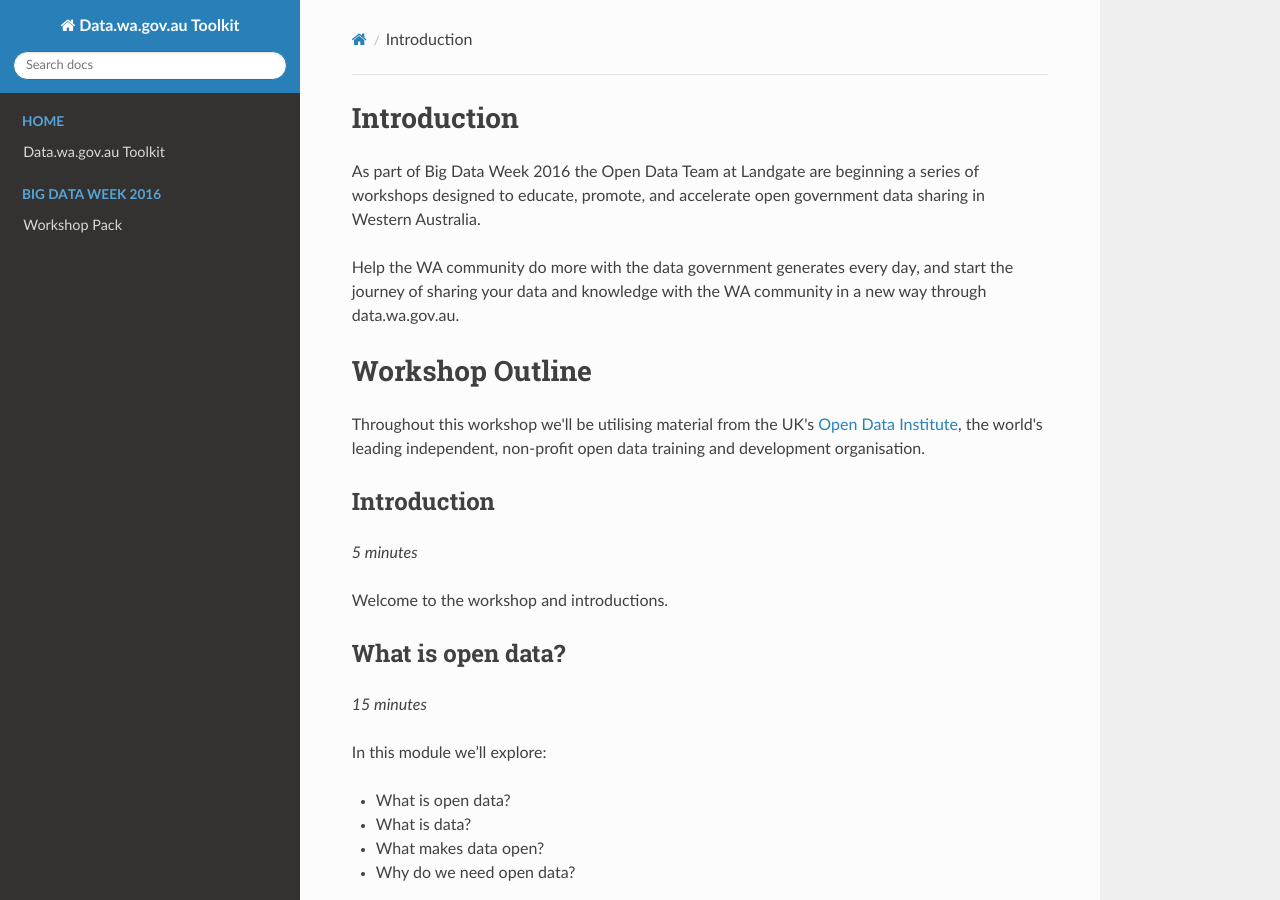
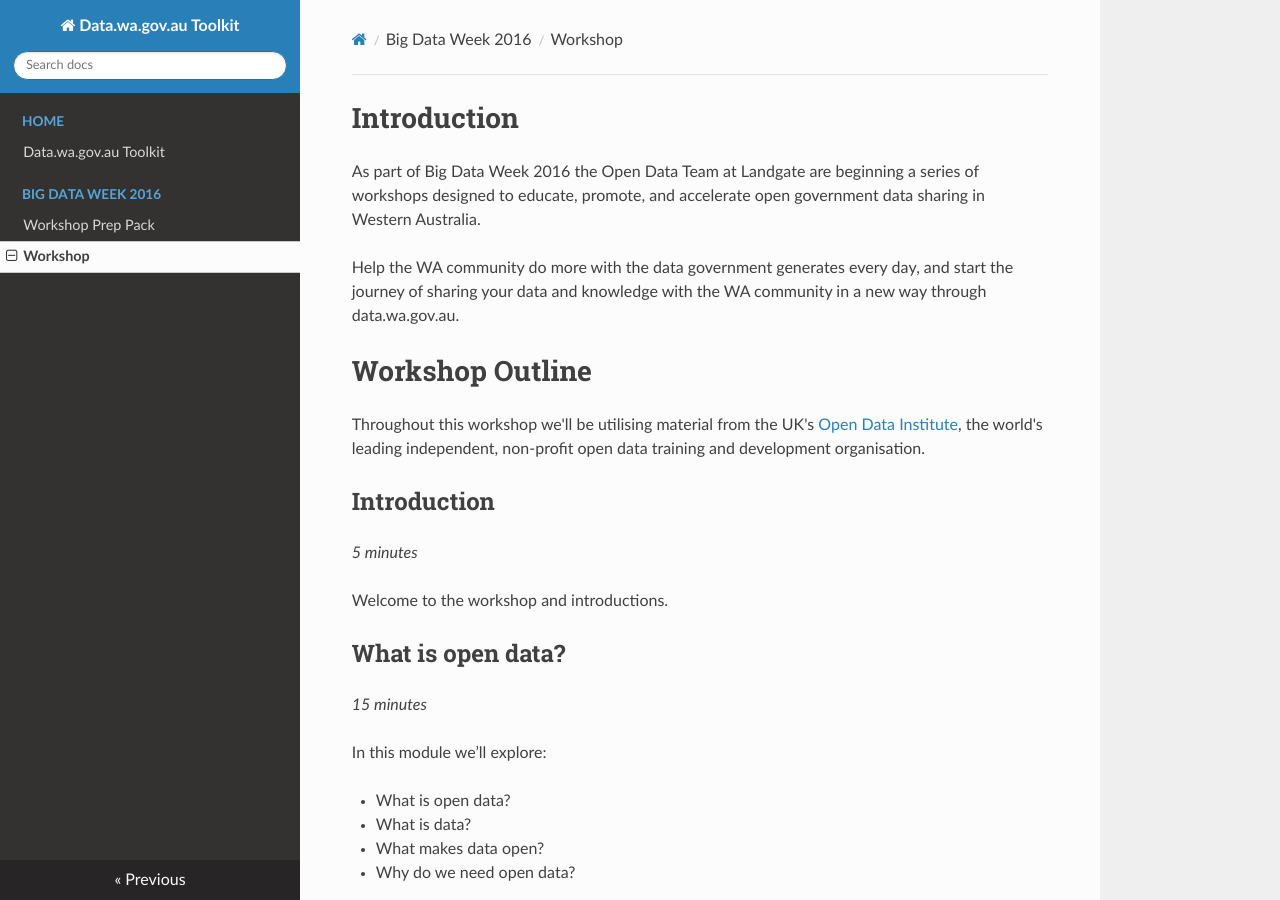
Before and after one commit to datawagovau/toolkit, an MkDocs documentation site: the page built from docs/bigdataweek-workshop-actual.md, in a window 1280 px wide and 900 px high. Built offline with MkDocs 1.6.1, drawn with Linux system fonts in a browser that asks for light colours; nearby versions of some CDN libraries; old or Windows-style settings are respelled for this version of MkDocs.

Commit message:
Update mkdocs.yml

```diff
--- a/mkdocs.yml
+++ b/mkdocs.yml
@@ -1,7 +1,8 @@
 site_name: Data.wa.gov.au Toolkit
 pages:
     - [index.md, Home, Data.wa.gov.au Toolkit]
-    - [bigdataweek-workshop.md, Big Data Week 2016, Workshop Pack]
+    - [bigdataweek-workshop.md, Big Data Week 2016, Workshop Prep Pack]
+    - [bigdataweek-workshop-actual.md, Big Data Week 2016, Workshop]
     # - [dto.md, Home, DTO Digital Service Standard]
     # - [splunk.md, Home, Splunk]
     # - [hp-helion.md, Home, HP Helion]
```
